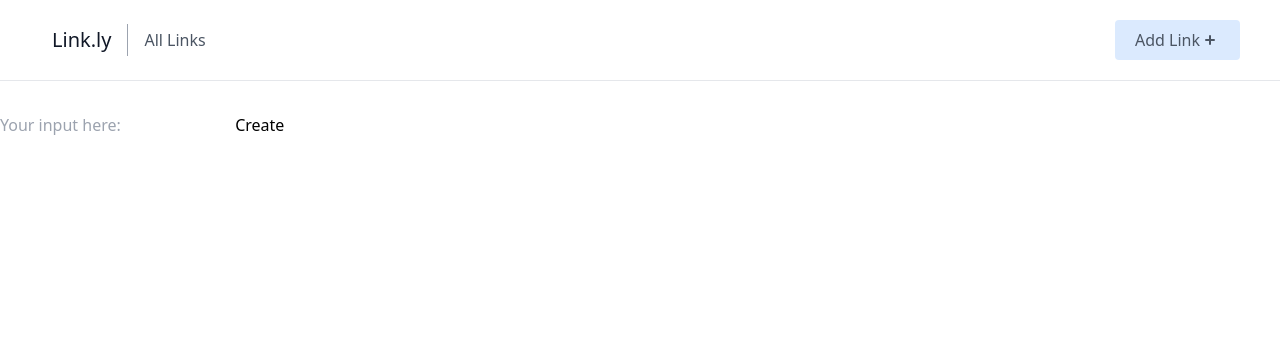
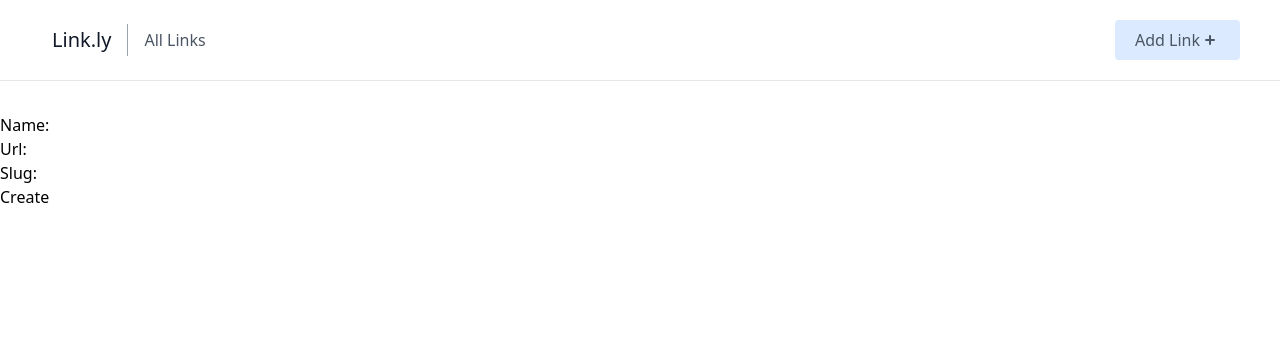
Before and after one commit to AndreiBaditoiu/LinkShortner, a Django app: page /link/create in a window 1280 px wide. Shown: the top 341 px of the page. Run offline with Django 5.2, Linux system fonts and the light colour scheme; some libraries are stand-ins or nearby versions.

Commit message:
Added forms(py); modified views(py), _base, create(html).

```diff
--- /dev/null
+++ b/links/forms.py
@@ -0,0 +1,7 @@
+from django import forms
+
+
+class LinkForm(forms.Form):
+    name = forms.CharField(max_length=50)
+    url = forms.URLField(max_length=200)
+    slug = forms.SlugField(required=False)
--- a/links/views.py
+++ b/links/views.py
@@ -1,6 +1,7 @@
 from django.shortcuts import render, get_object_or_404, redirect
 
 from .models import Link
+from .forms import LinkForm
 
 
 # Create your views here.
@@ -19,5 +20,15 @@
 
 
 def add_link(request):
-    print(request.POST)
-    return render(request, 'create.html', {})
+    if request.method == "POST":
+        # form has data
+        form = LinkForm(request.POST)
+        if form.is_valid():
+            print(form.cleaned_data)
+    else:
+
+        form = LinkForm()
+    context = {
+        'form': form
+    }
+    return render(request, 'create.html', context)
--- a/templates/create.html
+++ b/templates/create.html
@@ -2,7 +2,7 @@
 {% block content %}
     <form action="" method="POST">
     {% csrf_token %}
-        <input type="text" name='link' placeholder="Your input here:" >
+        {{ form }}
         <input type="submit" value="Create">
     </form>
 {% endblock content %}
```
Also changed, not shown: templates/_base.html (indentation only).
